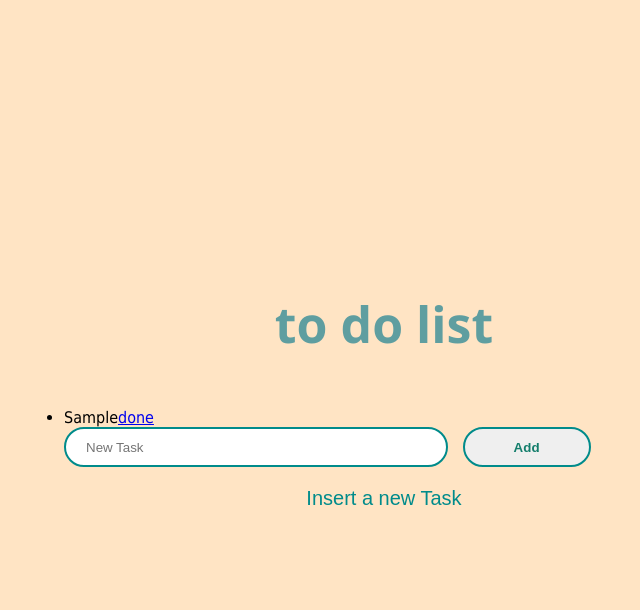
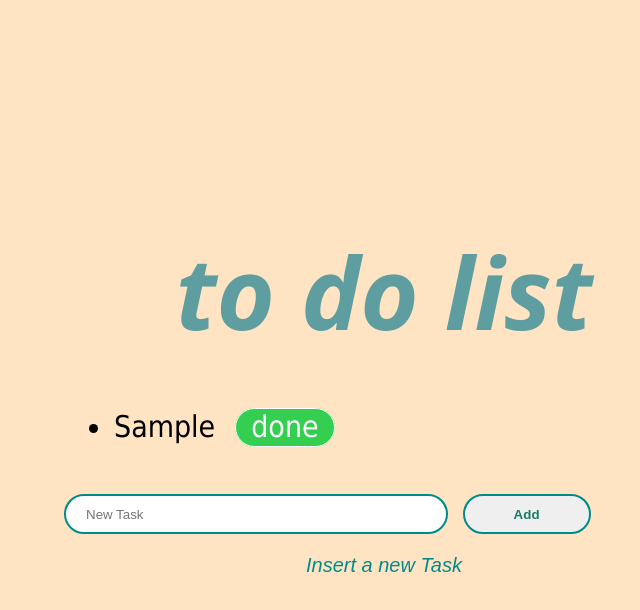
Before and after one commit to Chirag6525/To-do-List-Mini-Project-, a plain HTML site: page index.html in a window 1280 px wide. Both pictures are taken after typing "Sample" into the empty fields and a click on the button "Add". Shown: the whole page, without its empty margins (256-896 px from the left). Drawn offline with Linux system fonts and the light colour scheme.

Commit message:
Css File

```diff
--- a/style.css
+++ b/style.css
@@ -16,6 +16,10 @@ body{
     background-color: bisque;
     font-family:Tahoma, sans-serif;
 }
+a{
+    text-decoration: none;
+    color: inherit;
+}
 #app{
     width:50%;
     min-width: 400px;
@@ -24,9 +28,10 @@ h1{
     font-family:'Segoe UI', Tahoma, Geneva, Verdana, sans-serif;
     text-align: center;
     margin-bottom: 50px;
-    font-size: 50px;
+    font-size: 100px;
     color:cadetblue;
     font-weight: 700;
+    font-style: italic;
 }
 p{
     font-family: Arial, Helvetica, sans-serif;
@@ -35,6 +40,28 @@ p{
     font-size: 20px;
     font-weight: 300;
     color: darkcyan;
+    font-style: italic;
+}
+ul{
+    font-size: 30px;
+    font-weight: 400;
+    margin: 50px;
+}
+ul li{
+    margin-bottom: 10px;
+    color: rgb(0, 0, 0);
+}
+ul li a{
+    margin-left: 20px;
+    color: rgb(252, 252, 252);
+    cursor: pointer;
+    border: 1px solid rgb(255, 255, 255);
+    border-radius: 20px;
+    padding: 0 15px 2px 15px;
+    background-color: rgb(52, 206, 80);
+}
+ul li a:hover{
+    opacity: 0.7;
 }
 input,button {
     font: 400 20px
@@ -46,8 +73,8 @@ input {
     border-radius: 20px;
     padding: 0 20px;
     margin-right: 10px;
-    /* align-items: center; */
 }
+
 .btn_add{
     width: 20%;
     height: 40px;
```
